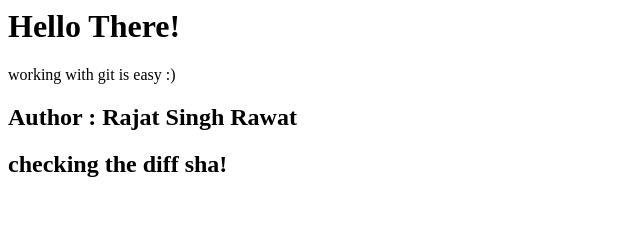
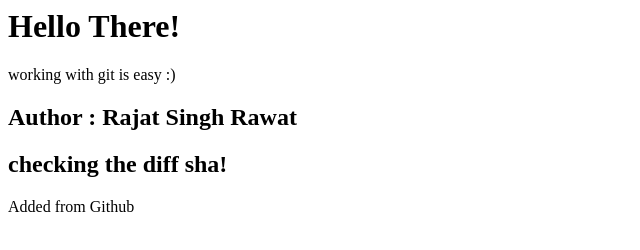
Before and after one commit to RajatWithGolang/PracticeGit, a plain HTML site: page index.html in a window 1280 px wide. Shown: the whole page, without its empty margins (0-640 px from the left). Drawn offline with Linux system fonts and the light colour scheme.

Commit message:
Updated index.html
Updated index.html from github

```diff
--- a/index.html
+++ b/index.html
@@ -2,8 +2,10 @@
 
 <div>
     <p>working with git is easy :)</p>
-</div>
+
 
 <h2>Author : Rajat Singh Rawat</h2>
 
 <h2>checking the diff sha!</h2>
+ </div>
+<Div>Added from Github</div>
```
